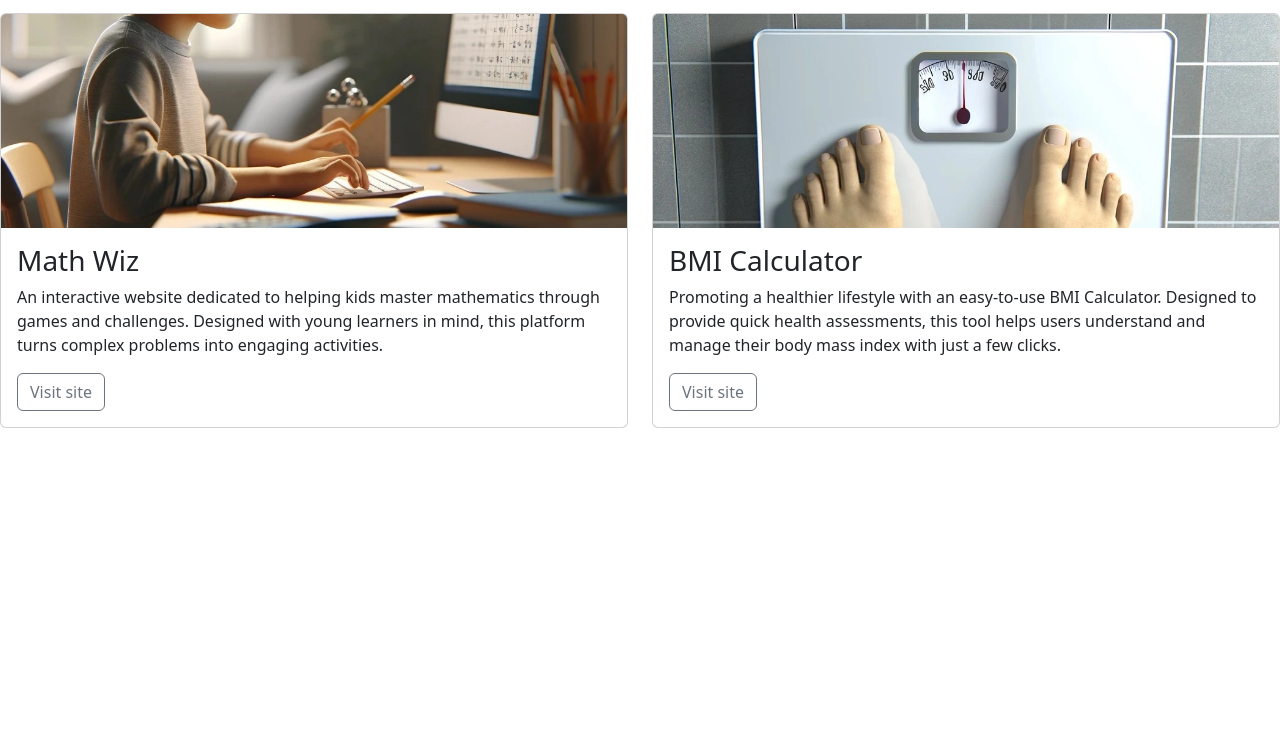
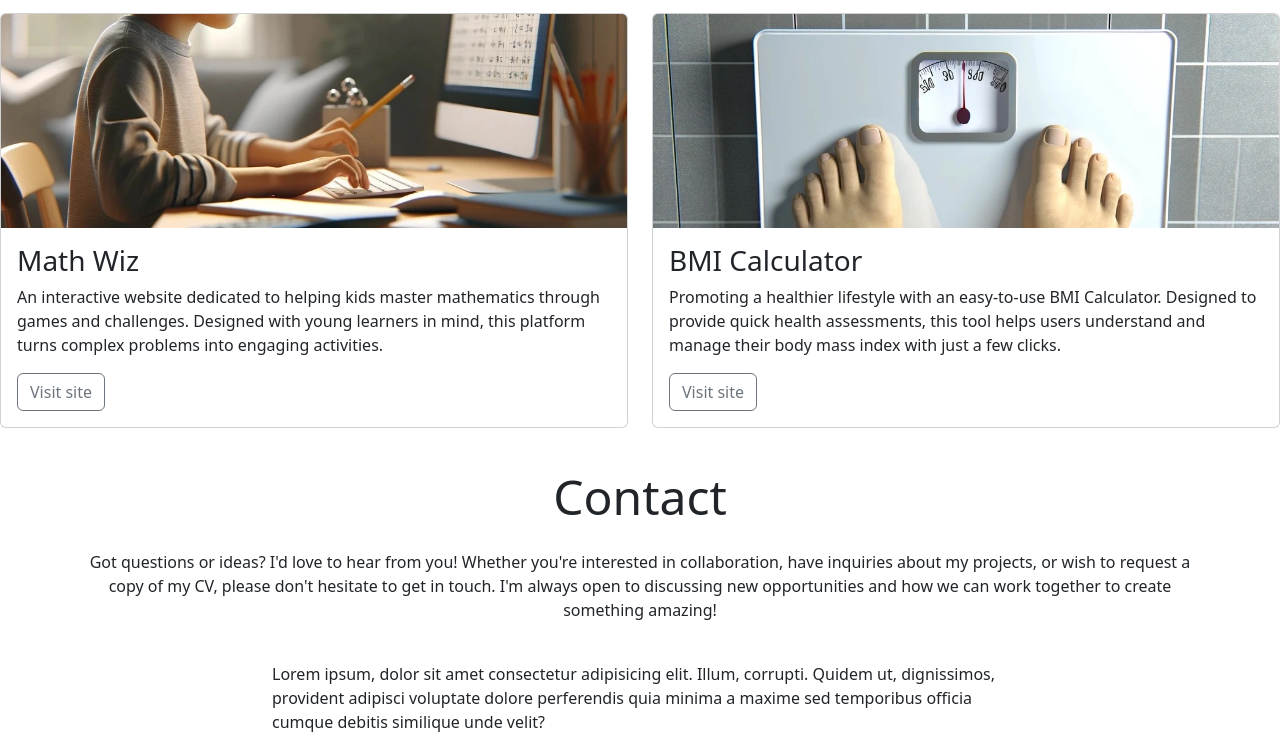
Before and after one commit to SimonVaz18/Bootstrap-1, a plain HTML site: page index.html in a window 1280 px wide. Shown: the part 1415-2149 px from the top of the page. Before the commit the page ends 1859 px from the top, so only its background shows below. Drawn offline with nearby package versions, Linux system fonts and the light colour scheme.

Commit message:
Add footer section with format

```diff
--- a/index.html
+++ b/index.html
@@ -154,9 +154,19 @@
                             </div>
                           </div>
 
+                     </section>
 
-    </section>
-
+                     <!-- Content section-->
+                     <footer id="contact" class="container">
+                        <div class="row justify-content-center">
+                            <div class="col-12 text-center my-4">
+                                <h2 class="display-5">Contact</h2>
+                                <p class="mt-4">Got questions or ideas? I'd love to hear from you! Whether you're interested in collaboration, have inquiries about my projects, or wish to request a copy of my CV, please don't hesitate to get in touch. I'm always open to discussing new opportunities and how we can work together to create something amazing!
+                                </p>
+                            </div>
+                            <div class="col-12 col-md-10 col-lg-8">Lorem ipsum, dolor sit amet consectetur adipisicing elit. Illum, corrupti. Quidem ut, dignissimos, provident adipisci voluptate dolore perferendis quia minima a maxime sed temporibus officia cumque debitis similique unde velit?</div>
+                        </div>
+                     </footer>
 </main>
         <!-- Bootstrap JavaScript Libraries -->
         <script
```
